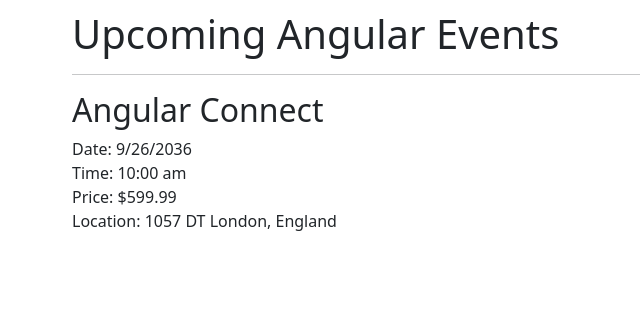
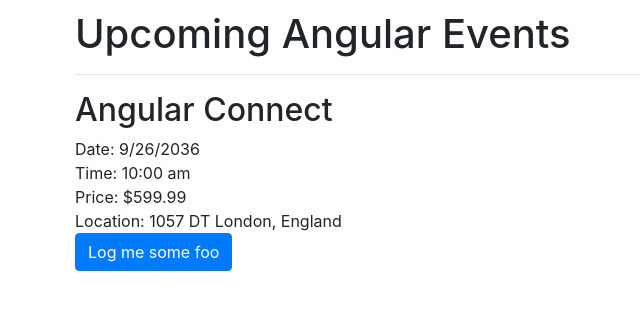
Before and after one commit to simonpojok/ng-fundamentals-v3, an Angular app: page / in a window 1280 px wide. Shown: the top 310 px of the page, without its empty margins (10-650 px from the left). Built offline with nearby package versions, Linux system fonts and the light colour scheme.

Commit message:
templates

```diff
--- a/src/app/events/event-thumbnail.component.ts
+++ b/src/app/events/event-thumbnail.component.ts
@@ -1,4 +1,4 @@
-import {Component, Input} from '@angular/core';
+import {Component, EventEmitter, Input, Output} from '@angular/core';
 
 @Component({
   selector: 'app-event-thumbnail',
@@ -19,4 +19,7 @@
 export class EventThumbnailComponent {
   @Input() event: any;
 
+  logFoo = () => {
+    console.log('fOO');
   }
+}
--- a/src/app/events/events-list.component.ts
+++ b/src/app/events/events-list.component.ts
@@ -1,13 +1,14 @@
-import { Component } from '@angular/core';
+import {Component} from '@angular/core';
 
 @Component({
   selector: 'app-events-list',
   template: `
-      <div>
-          <h1>Upcoming Angular Events</h1>
-          <hr>
-          <app-event-thumbnail [event]="event1"></app-event-thumbnail>
-      </div>
+    <div>
+      <h1>Upcoming Angular Events</h1>
+      <hr>
+      <app-event-thumbnail #thumbnail [event]="event1"></app-event-thumbnail>
+      <button (click)="thumbnail.logFoo()" class="btn btn-primary">Log me some foo</button>
+    </div>
   `
 })
 export class EventsListComponent {
--- a/src/index.html
+++ b/src/index.html
@@ -9,7 +9,8 @@
 </head>
 <body class="container">
   <app-events></app-events>
-  <link href="https://cdn.jsdelivr.net/npm/bootstrap@5.3.0-alpha1/dist/css/bootstrap.min.css" rel="stylesheet" integrity="sha384-GLhlTQ8iRABdZLl6O3oVMWSktQOp6b7In1Zl3/Jr59b6EGGoI1aFkw7cmDA6j6gD" crossorigin="anonymous">
-  <link href="https://cdn.jsdelivr.net/npm/bootstrap@5.3.0-alpha1/dist/css/bootstrap.min.css" rel="stylesheet" integrity="sha384-GLhlTQ8iRABdZLl6O3oVMWSktQOp6b7In1Zl3/Jr59b6EGGoI1aFkw7cmDA6j6gD" crossorigin="anonymous">
+  <link rel="stylesheet" href="https://cdn.jsdelivr.net/npm/bootstrap@4.6.2/dist/css/bootstrap.min.css" integrity="sha384-xOolHFLEh07PJGoPkLv1IbcEPTNtaed2xpHsD9ESMhqIYd0nLMwNLD69Npy4HI+N" crossorigin="anonymous">
+  <script src="https://cdn.jsdelivr.net/npm/jquery@3.5.1/dist/jquery.slim.min.js" integrity="sha384-DfXdz2htPH0lsSSs5nCTpuj/zy4C+OGpamoFVy38MVBnE+IbbVYUew+OrCXaRkfj" crossorigin="anonymous"></script>
+  <script src="https://cdn.jsdelivr.net/npm/bootstrap@4.6.2/dist/js/bootstrap.bundle.min.js" integrity="sha384-Fy6S3B9q64WdZWQUiU+q4/2Lc9npb8tCaSX9FK7E8HnRr0Jz8D6OP9dO5Vg3Q9ct" crossorigin="anonymous"></script>
 </body>
 </html>
```
Lines whose indentation alone changed are shown as unchanged.
